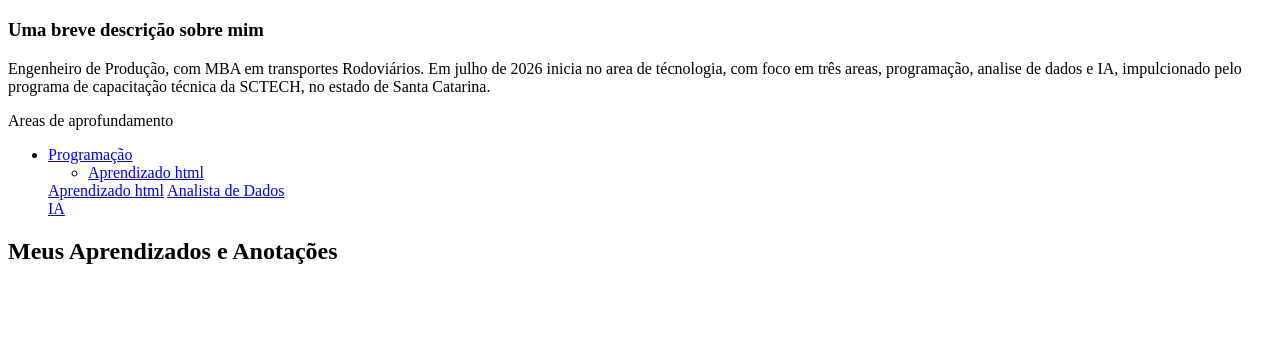
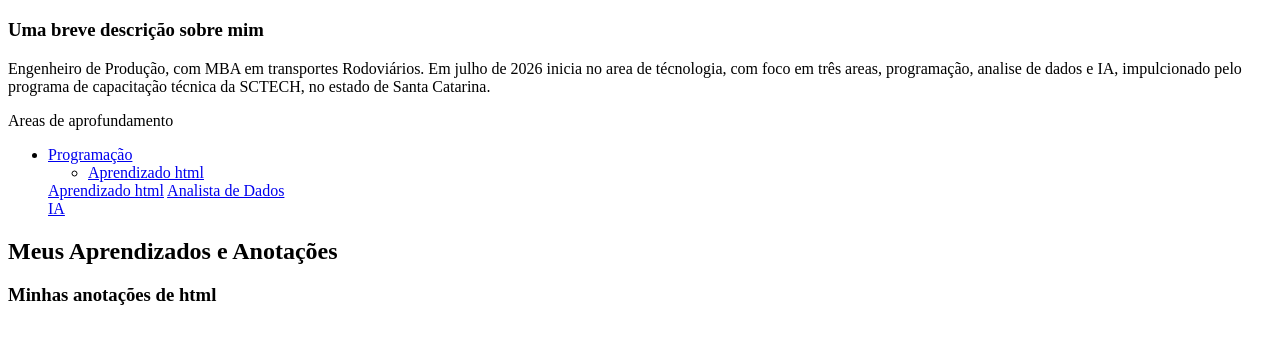
Before and after one commit to Alex-Matos-72/Portifolio, a plain HTML site: page index.html in a window 1280 px wide. Shown: the part 61-404 px from the top of the page. Drawn offline with Linux system fonts and the light colour scheme.

Commit message:
Update index.html

```diff
--- a/index.html
+++ b/index.html
@@ -41,6 +41,7 @@
 
     <!-- Seção dedicada ao htm -->
     <section id="aprendizado_html">
+        <h3>Minhas anotações de html</h3>
 
 
     </section>
```
